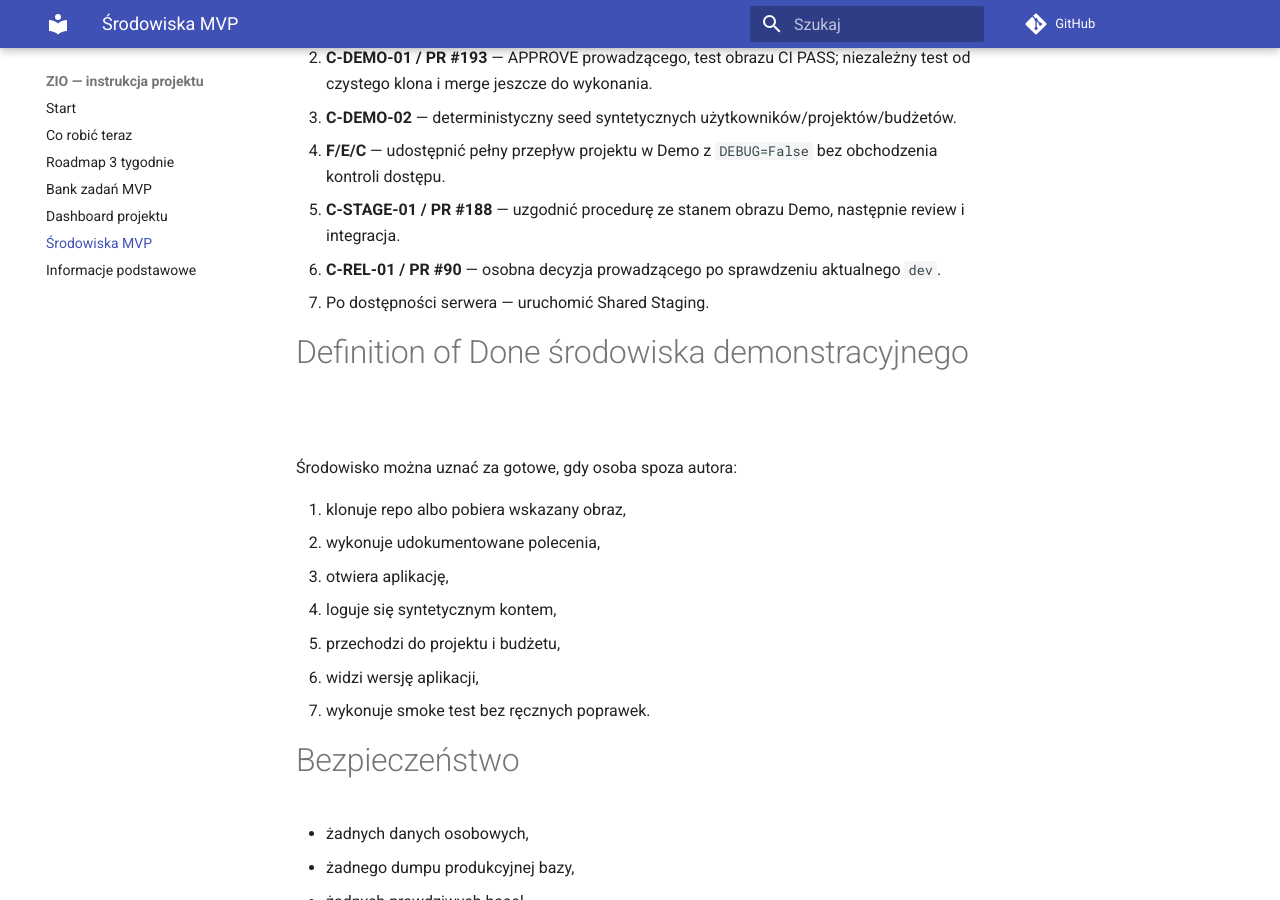
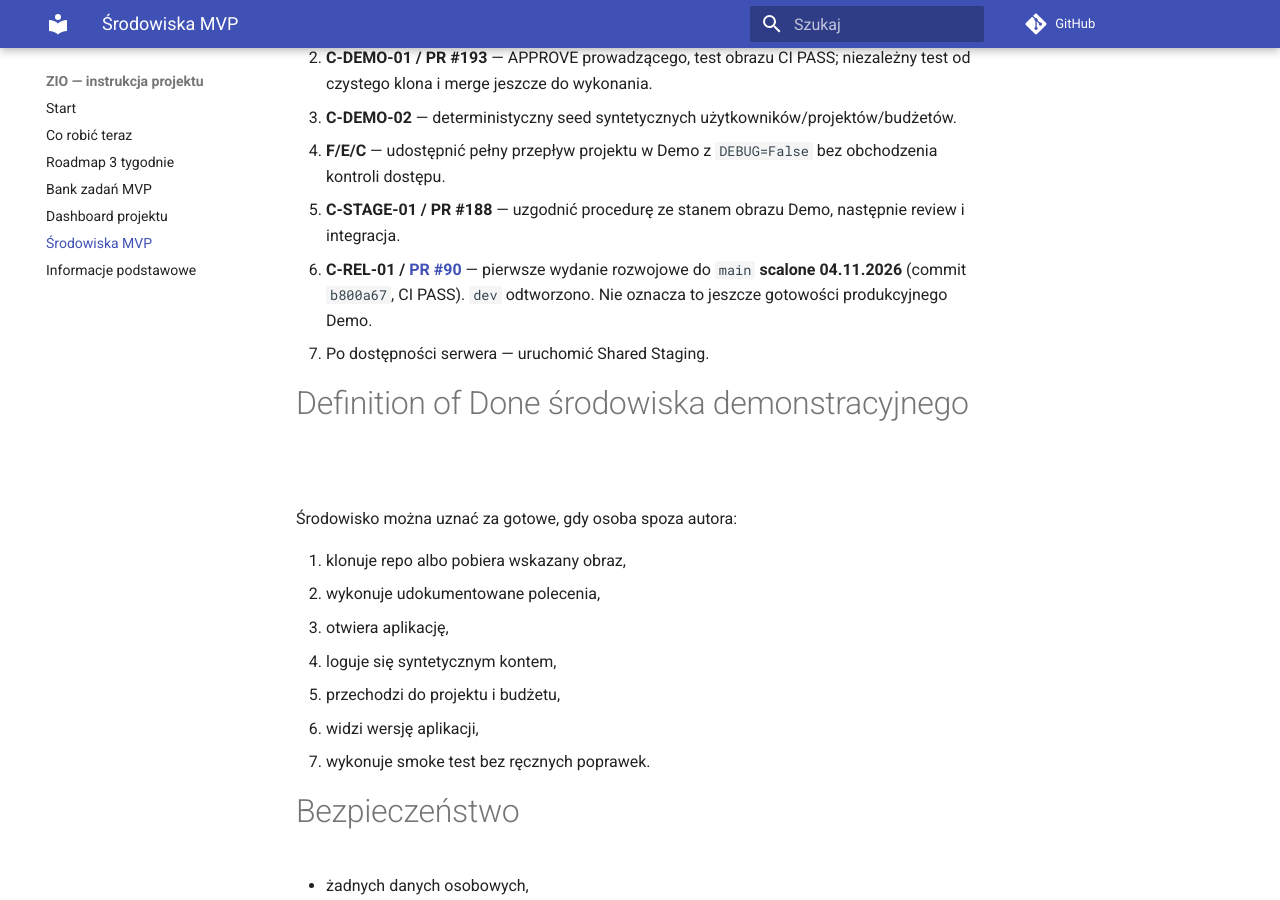
Before and after one commit to zio-wi-pb-mc/pb-science-office-manual, an MkDocs documentation site: the page built from manual/18-srodowiska-mvp.md, in a window 1280 px wide and 900 px high, scrolled down 4187 px. Built offline with MkDocs 1.6.1 and Material for MkDocs 9.7.7, drawn with Linux system fonts in a browser that asks for light colours; comment, search, counter and statistics services are not loaded.

Commit message:
docs: announce v0.1.0 merge and restored dev branch

```diff
--- a/manual/18-srodowiska-mvp.md
+++ b/manual/18-srodowiska-mvp.md
@@ -142,7 +142,7 @@ Pozostałe zespoły dostarczają:
 3. **C-DEMO-02** — deterministyczny seed syntetycznych użytkowników/projektów/budżetów.
 4. **F/E/C** — udostępnić pełny przepływ projektu w Demo z `DEBUG=False` bez obchodzenia kontroli dostępu.
 5. **C-STAGE-01 / PR #188** — uzgodnić procedurę ze stanem obrazu Demo, następnie review i integracja.
-6. **C-REL-01 / PR #90** — osobna decyzja prowadzącego po sprawdzeniu aktualnego `dev`.
+6. **C-REL-01 / [PR #90](https://github.com/zio-wi-pb-mc/pb-science-office/pull/90)** — pierwsze wydanie rozwojowe do `main` **scalone 04.11.2026** (commit `b800a67`, CI PASS). `dev` odtworzono. Nie oznacza to jeszcze gotowości produkcyjnego Demo.
 7. Po dostępności serwera — uruchomić Shared Staging.
 
 # Definition of Done środowiska demonstracyjnego
```
